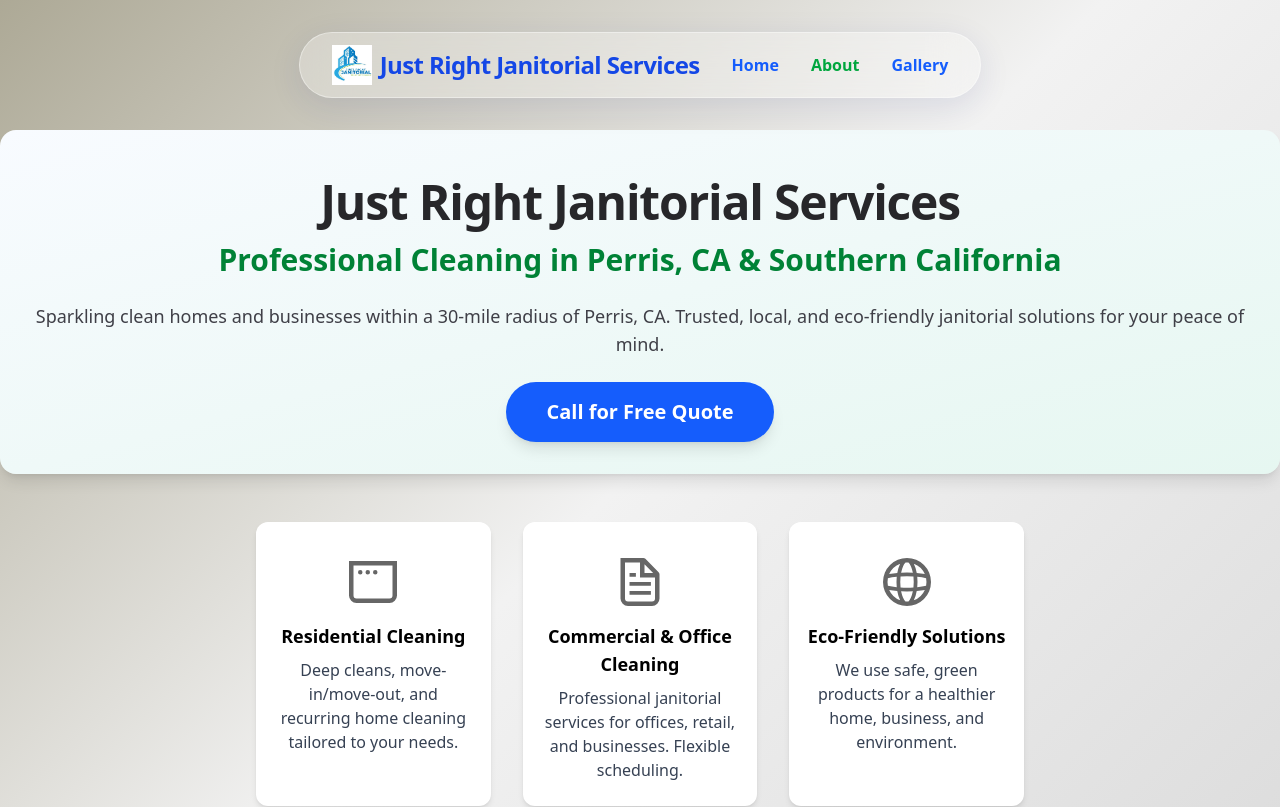
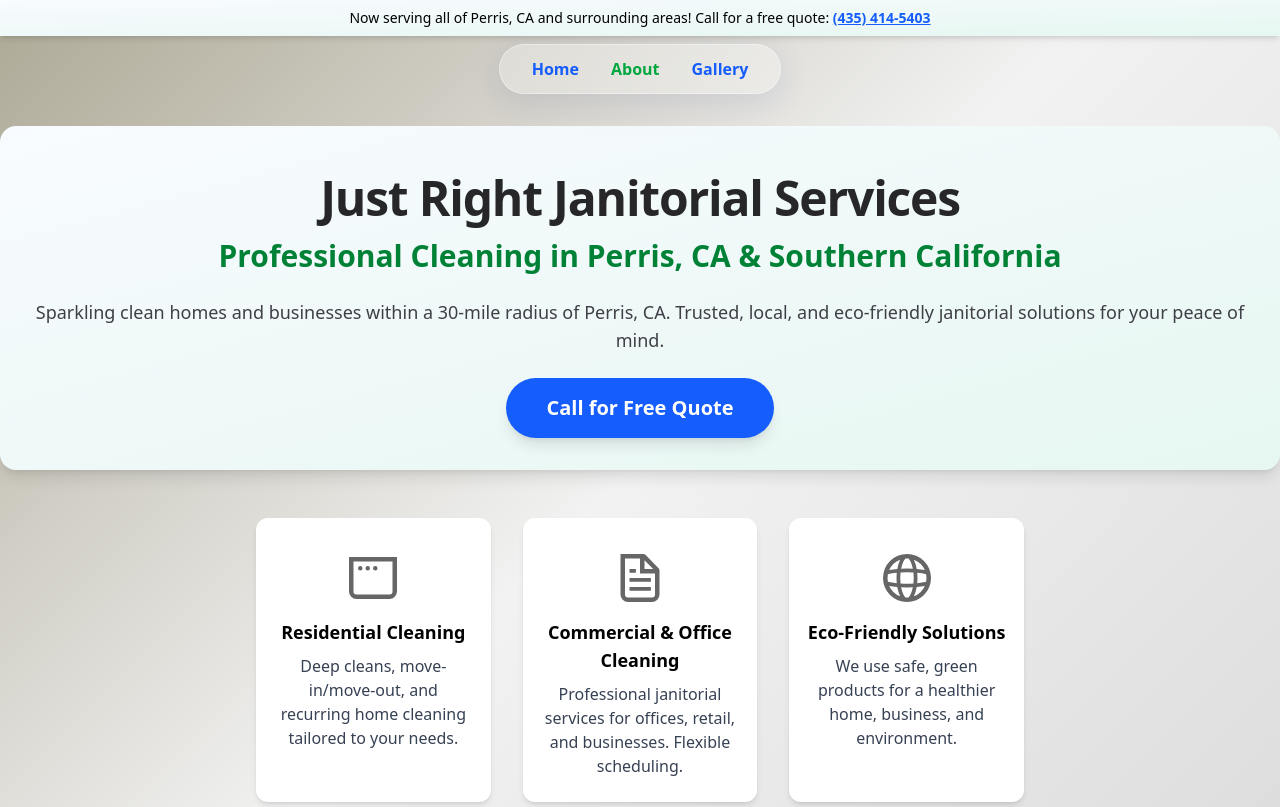
Before and after one commit to webdevdano/rightJanitorial, a Next.js app: page / in a window 1280 px wide. Shown: the top 807 px of the page. Built offline with nearby package versions, Linux system fonts and the light colour scheme.

Commit message:
announcementbar

```diff
--- /dev/null
+++ b/app/components/AnnouncementBar.tsx
@@ -0,0 +1,9 @@
+import React from "react";
+
+export default function AnnouncementBar() {
+  return (
+    <div className="fixed top-0 left-0 w-full z-50 bg-gradient-to-br from-[#f8fbff] to-[#e6f7f1] text-black text-center py-2 px-4 text-sm font-medium shadow-md">
+      <span>Now serving all of Perris, CA and surrounding areas! Call for a free quote: <a href="tel:+14354145403" className="underline font-semibold text-blue-600 hover:text-green-500">(435) 414-5403</a></span>
+    </div>
+  );
+}
--- a/app/components/ClientNavbarWrapper.tsx
+++ b/app/components/ClientNavbarWrapper.tsx
@@ -1,12 +1,15 @@
 "use client";
 import dynamic from "next/dynamic";
-
 const Navbar = dynamic(() => import("./Navbar"), { ssr: false });
+const AnnouncementBar = dynamic(() => import("./AnnouncementBar"), { ssr: false });
 
 export default function ClientNavbarWrapper() {
   return (
-    <div style={{ maxWidth: 1200, margin: "0 auto" }}>
-      <Navbar />
-    </div>
+    <>
+      <AnnouncementBar />
+      <div style={{ maxWidth: 1200, margin: "0 auto", marginTop: '0.75rem' }}>
+        <Navbar />
+      </div>
+    </>
   );
 }
--- a/app/components/Navbar.tsx
+++ b/app/components/Navbar.tsx
@@ -9,13 +9,8 @@ export default function Navbar() {
         className="relative flex items-center justify-between gap-4 md:gap-8 px-2 md:px-8 py-3 rounded-full bg-white/30 backdrop-blur-xl shadow-xl border border-white/40 ring-1 ring-gray-200/40 overflow-x-auto whitespace-nowrap group w-full max-w-full md:max-w-4xl scrollbar-hide"
         style={{ boxShadow: '0 8px 32px 0 rgba(31, 38, 135, 0.10)' }}
       >
-        {/* Logo on the left */}
-        <Link href="/" className="flex items-center gap-2 min-w-max min-w-0">
-          <img src="/justright1.jpg" alt="Just Right Janitorial Logo" className="h-10 w-10 object-contain" />
-          <span className="text-2xl font-bold text-blue-700 tracking-tight">Just Right Janitorial Services</span>
-        </Link>
-        {/* Nav links on the right */}
-        <div className="flex gap-4 md:gap-8 ml-auto min-w-max min-w-0">
+
+        <div className="flex mt-0 gap-4 md:gap-8 ml-auto min-w-max min-w-0">
           <Link href="/" className="text-blue-600 font-semibold hover:text-green-600 transition-colors">Home</Link>
           <Link href="/about" className="text-green-600 font-semibold hover:text-blue-600 transition-colors">About</Link>
           <Link href="/gallery" className="text-blue-600 font-semibold hover:text-green-600 transition-colors">Gallery</Link>
```
